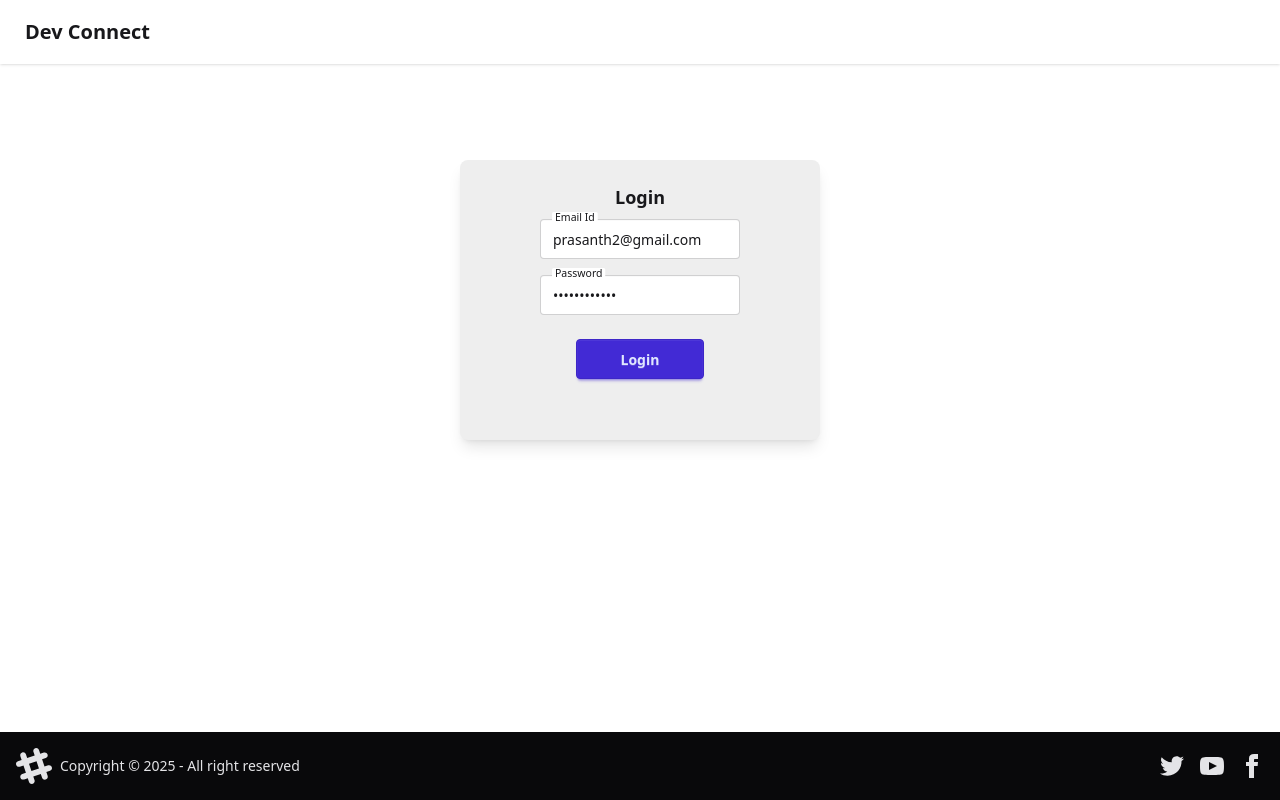
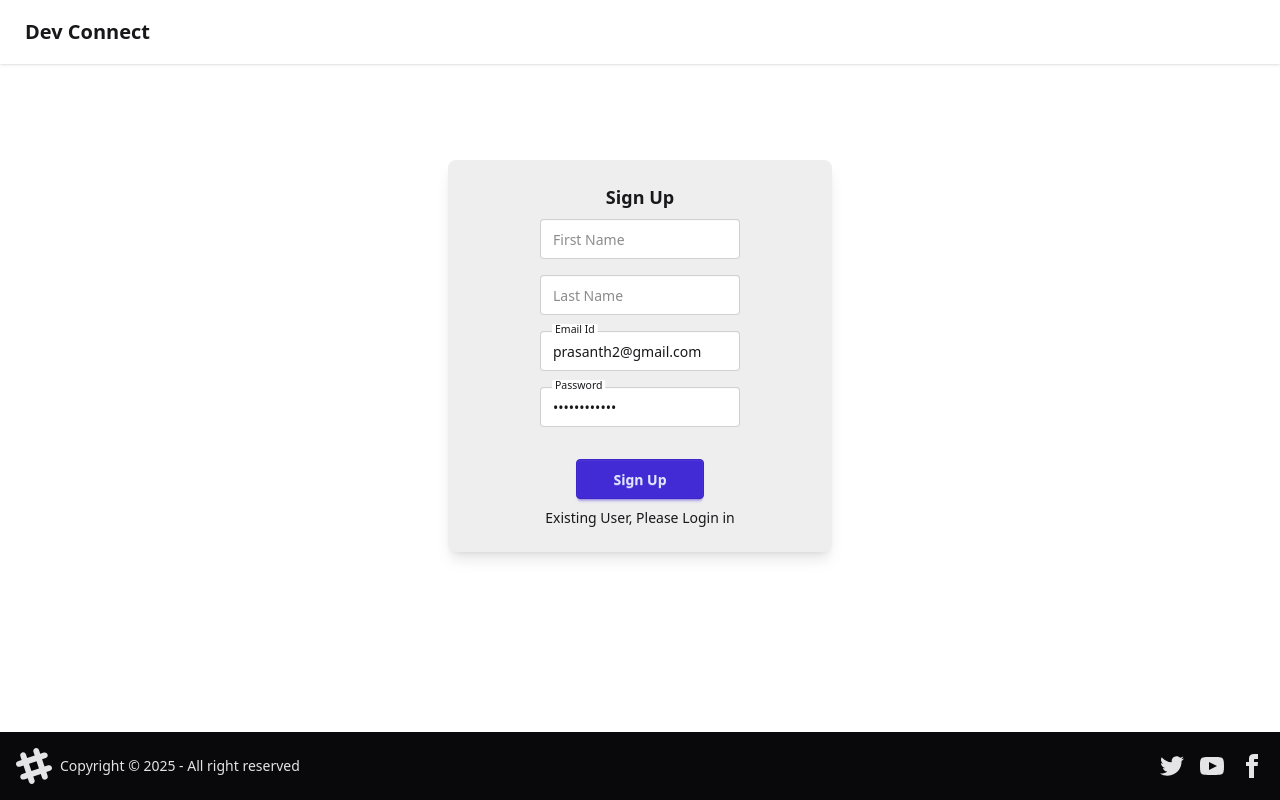
Before and after one commit to Prasanth2799/devConnect, a React app in the folder frontend/: page /login in a window 1280 px wide. Built offline with nearby package versions, Linux system fonts and the light colour scheme; no server answers; the HTML template or start-up script is replaced by a standard one.

Commit message:
All Apis have integrated

```diff
--- a/frontend/src/components/Body.jsx
+++ b/frontend/src/components/Body.jsx
@@ -4,18 +4,20 @@ import Footer from "./Footer"
 import { useEffect } from "react"
 import axios from "axios";
 import {BASE_URL} from "../utils/constants";
-import {useDispatch} from "react-redux";
+import {useDispatch, useSelector} from "react-redux";
 import {addUser} from "../store/userSlice";
 const Body = () => {
   const navigate = useNavigate();
   const dispatch = useDispatch()
+  const userData = useSelector(store => store.user)
   const fetchUser = async () => {
+    if(userData._id) return
     try{
       const res = await axios.get(BASE_URL+"/profile/view", {withCredentials: true})
       dispatch(addUser(res?.data?.user))
     }catch(err){
       if(err.response.status === 401){
-        return navigate("/login")
+        navigate("/login")
       }
       console.error(err)
     }
--- a/frontend/src/components/Feed.jsx
+++ b/frontend/src/components/Feed.jsx
@@ -23,10 +23,10 @@ const Feed = () => {
   if(feed.length <= 0) return <h1 className="text-center">No Feed</h1>
   return (
     <>
-    feed &&
-    (<div className="flex justify-center my-16">
-      <UserCard userData={feed[0]}/>
-    </div>)
+  {feed &&
+  (<div className="flex justify-center my-16">
+    <UserCard userData={feed[0]}/>
+  </div>)}
     </>
   )
 }
--- a/frontend/src/components/Login.jsx
+++ b/frontend/src/components/Login.jsx
@@ -7,9 +7,16 @@ import { addUser } from "../store/userSlice";
 const Login = () => {
   const[emailId, setEmailId] = useState("prasanth2@gmail.com");
   const[password, setPassword] = useState("Prasanth@123");
+  const[firstName, setFirstName] = useState("");
+  const[lastName, setLastName] = useState("");
+  const[isSignInForm, setIsSignInForm] = useState(false);
+  const[loading, setLoading] = useState(false)
+  const[error, setError] = useState("");
   const navigate = useNavigate();
   const dispatch = useDispatch();
   const handleLogin = async () => {
+    setLoading(true)
+    setError("")
     try{
         const res = await axios.post(BASE_URL+"/login", {
             emailId, password
@@ -18,12 +25,45 @@ const Login = () => {
         return navigate("/")
     }catch(err){
         console.error(err)
+        setError(err?.response?.data)
+    }finally {
+      setLoading(false)
+    }
+  }
+  const handleSignUp = async () => {
+    setLoading(true)
+    setError("")
+    try{
+      const res = await axios.post(BASE_URL+"/signup",
+        {firstName, lastName, emailId, password},
+        {withCredentials: true}
+      )
+      dispatch(addUser(res?.data?.data))
+      return navigate("/profile")
+    }catch(err){
+      console.error(err)
+      setError(err?.response?.data)
+    }finally {
+      setLoading(false)
     }
   }
   return (
-    <div className="card bg-base-300 w-[360px] h-[280px] mx-auto rounded-lg shadow-lg my-24">
+    <div className="card bg-base-300 w-96 mx-auto rounded-lg shadow-lg my-24">
   <div className="card-body items-center">
-    <h2 className="card-title">Login</h2>
+    <h2 className="card-title">{isSignInForm ? "Login" : "Sign Up"}</h2>
+    {
+    !isSignInForm &&
+    <>
+    <label className="floating-label">
+  <input type="text" placeholder="First Name" className="input input-md w-50 mb-2" value={firstName} onChange={(e) => setFirstName(e.target.value)}  />
+  <span>First Name</span>
+</label>
+<label className="floating-label">
+  <input type="text" placeholder="Last Name" className="input input-md w-50 mb-2" value={lastName} onChange={(e) => setLastName(e.target.value)}  />
+  <span>Last Name</span>
+</label>
+</>
+}
     <label className="floating-label">
   <input type="text" placeholder="Email Id" className="input input-md w-50 mb-2" value={emailId} onChange={(e) => setEmailId(e.target.value)}  />
   <span>Email Id</span>
@@ -32,9 +72,22 @@ const Login = () => {
   <input type="password" placeholder="Password" className="input input-md w-50" value={password} onChange={(e) => setPassword(e.target.value)} />
   <span>Password</span>
 </label>
+<p className="text-red-600">{error}</p>
     <div className="card-actions mt-4">
-      <button className="btn btn-primary w-32" onClick={handleLogin}>Login</button>
+      <button className="btn btn-primary w-32" onClick={isSignInForm ? handleLogin : handleSignUp}>
+        {loading ? (
+          <>
+          <span className="loading loading-spinner"></span>
+          {isSignInForm ? "Logging In..." : "Signing Up..."}
+          </>
+        ) :
+        (
+          <>{isSignInForm ? "Login In" : "Sign Up"}</>
+        )
+        }
+      </button>
     </div>
+    <p className="m-auto cursor-pointer" onClick={() => setIsSignInForm(value => !value)}>{isSignInForm ? "New User, Please Sign UP" : "Existing User, Please Login in"}</p>
   </div>
 </div>
   )
```
Also changed, not shown: 1 other file (tests, documents, lock files or other folders).
